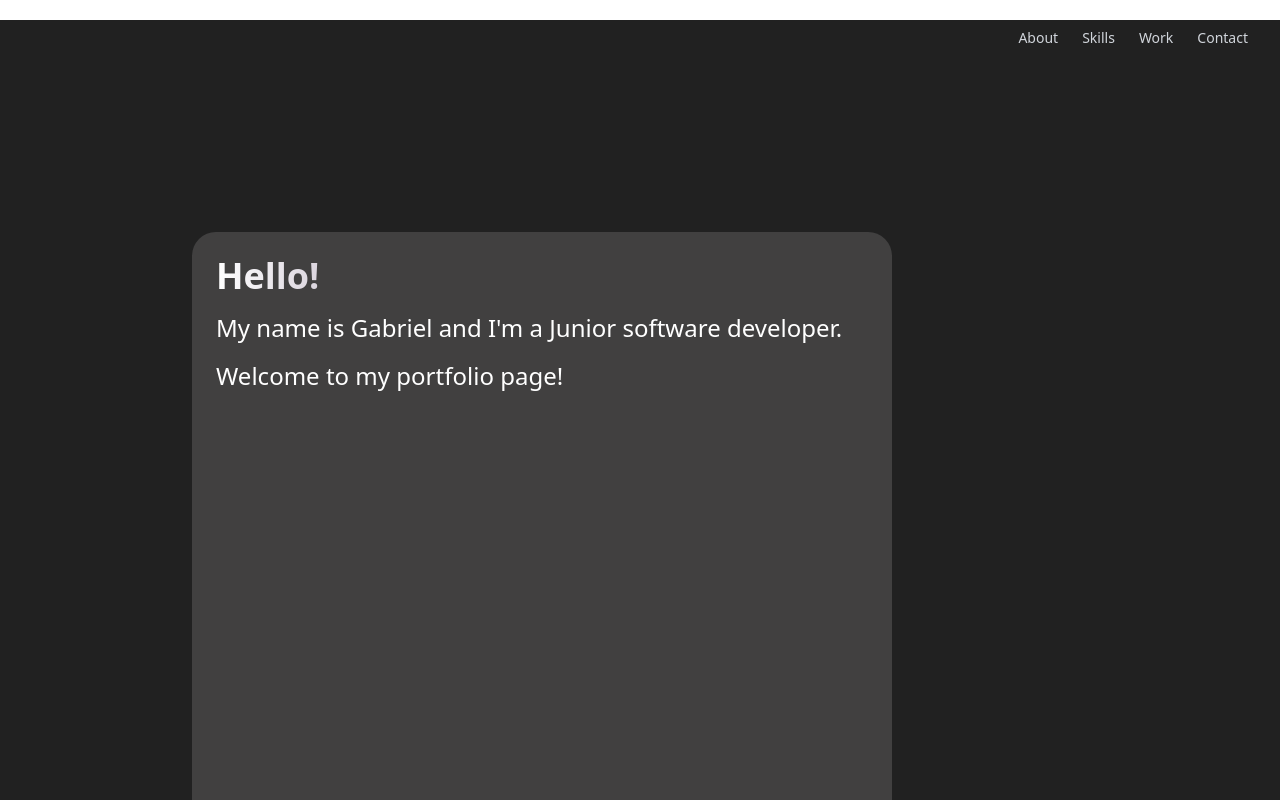
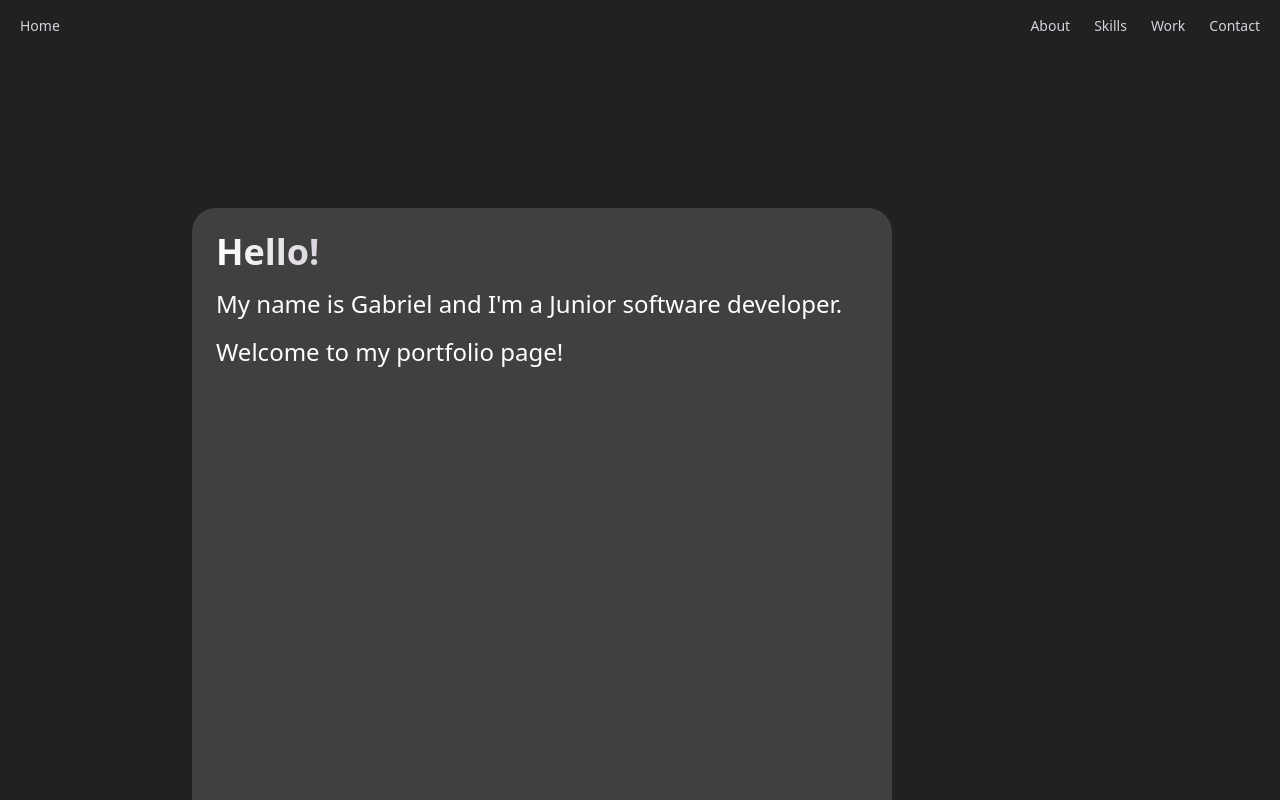
Before and after one commit to GabrielYKB/next.js-portfolio-2.0, a Next.js app: page / in a window 1280 px wide. Shown: the top 800 px of the page. Built offline with nearby package versions, Linux system fonts and the light colour scheme.

Commit message:
added home button

```diff
--- a/src/components/Intro.tsx
+++ b/src/components/Intro.tsx
@@ -4,6 +4,7 @@ import Typewriter from "typewriter-effect";
 export default function Intro() {
     return (
         <div
+            id="home"
             className="p-6 bg-[var(--secondary)] rounded-3xl h-screen"
             style={{ width: 700 }}
         >
--- a/src/components/Navbar.tsx
+++ b/src/components/Navbar.tsx
@@ -2,8 +2,20 @@ import { Link } from "react-scroll";
 
 export default function Navbar() {
     return (
-        <nav className="flex justify-end m-5">
-            <div className="flex justify-center h-16 fixed">
+        <div className="p-2">
+            <div className="text-white flex justify-start fixed">
+                <Link
+                    to="home"
+                    smooth={true}
+                    duration={500}
+                    className="text-gray-300 hover:text-white px-3 py-2 rounded-md text-sm font-medium"
+                    offset={-100}
+                >
+                    Home
+                </Link>
+            </div>
+            <nav className="flex justify-end ">
+                <div className="flex justify-center fixed">
                     <Link
                         to="about"
                         smooth={true}
@@ -43,5 +55,6 @@ export default function Navbar() {
                     </Link>
                 </div>
             </nav>
+        </div>
     );
 }
```
Lines whose indentation alone changed are shown as unchanged.
